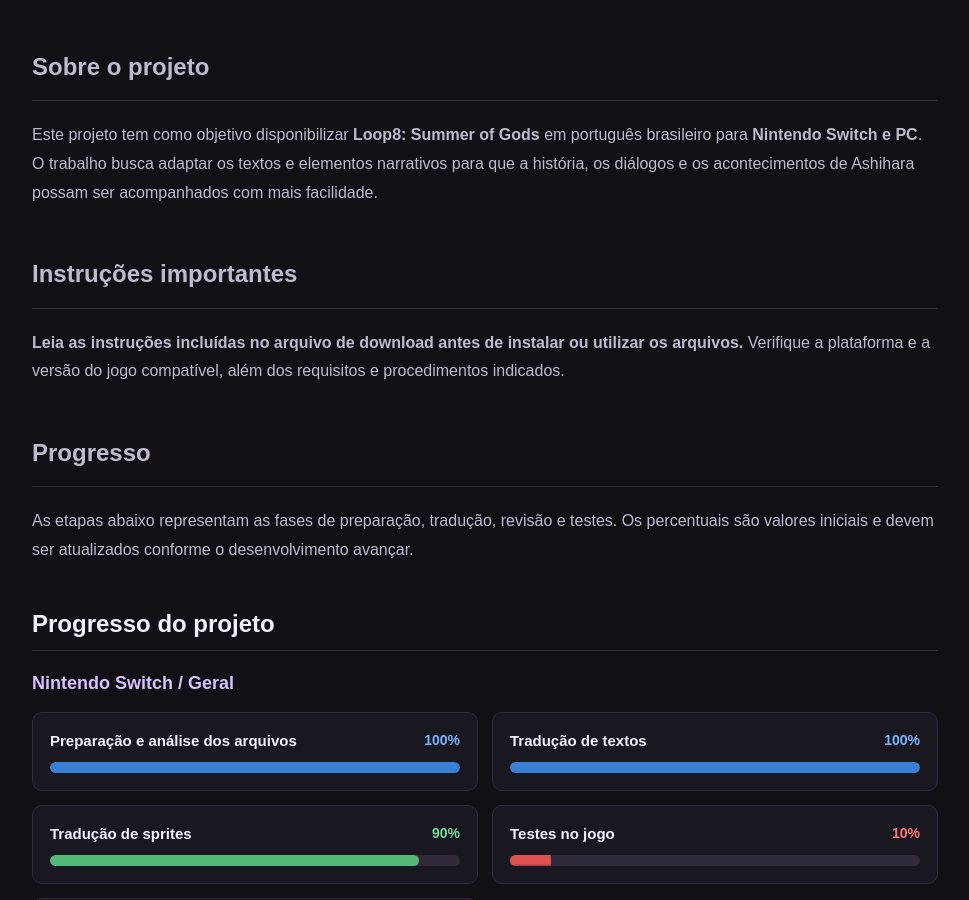
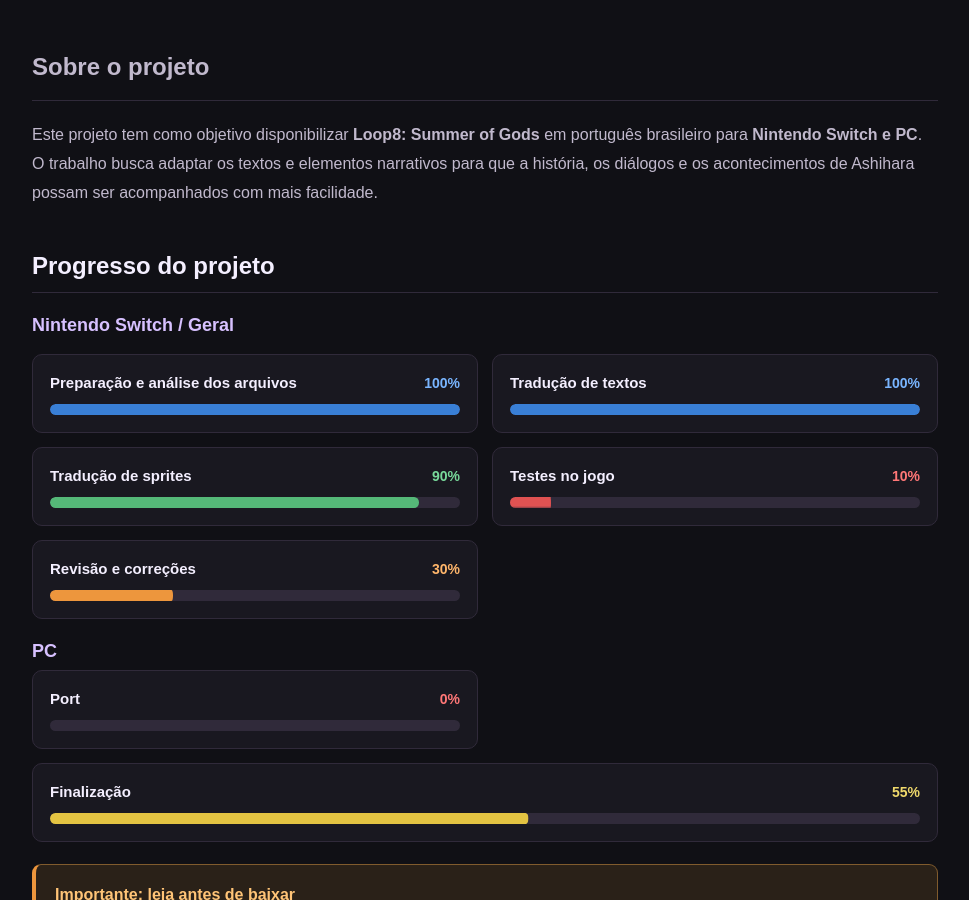
Before and after one commit to TemplarioK1/covil-secreto, a Jekyll site: the page built from _projetos/loop8-summer-of-gods.md, in a window 1280 px wide and 900 px high, scrolled down 736 px. Shown: the whole window, without its empty margins (155-1124 px from the left). Built offline with Jekyll 4.4.1, drawn with Linux system fonts in a browser that asks for light colours.

Commit message:
Simplifica descrição dos projetos

```diff
--- a/_projetos/loop8-summer-of-gods.md
+++ b/_projetos/loop8-summer-of-gods.md
@@ -44,14 +44,8 @@ progress_platform_groups:
         percentage: 0
 ---
 
+
+
 ## Sobre o projeto
 
 Este projeto tem como objetivo disponibilizar **Loop8: Summer of Gods** em português brasileiro para **Nintendo Switch e PC**. O trabalho busca adaptar os textos e elementos narrativos para que a história, os diálogos e os acontecimentos de Ashihara possam ser acompanhados com mais facilidade.
-
-## Instruções importantes
-
-**Leia as instruções incluídas no arquivo de download antes de instalar ou utilizar os arquivos.** Verifique a plataforma e a versão do jogo compatível, além dos requisitos e procedimentos indicados.
-
-## Progresso
-
-As etapas abaixo representam as fases de preparação, tradução, revisão e testes. Os percentuais são valores iniciais e devem ser atualizados conforme o desenvolvimento avançar.
```
